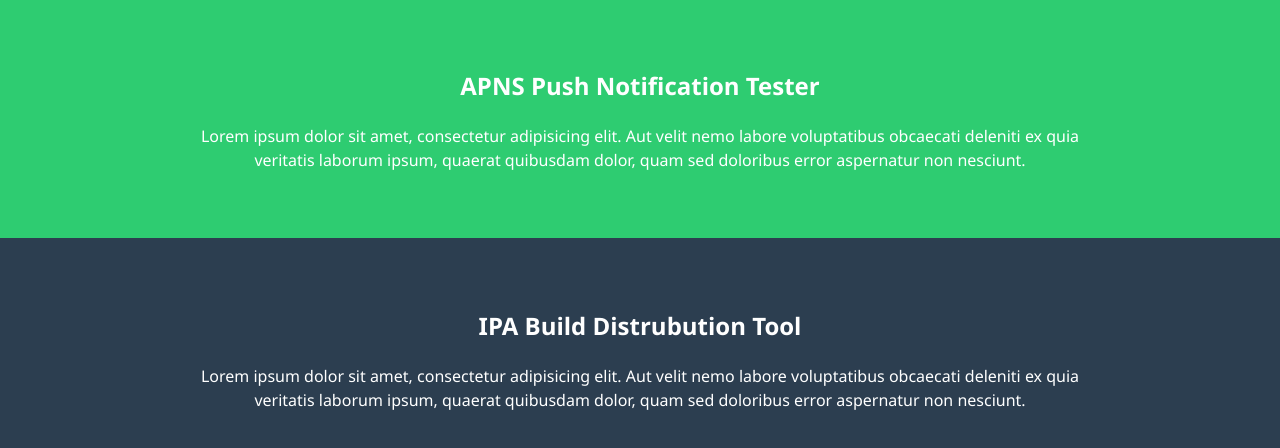
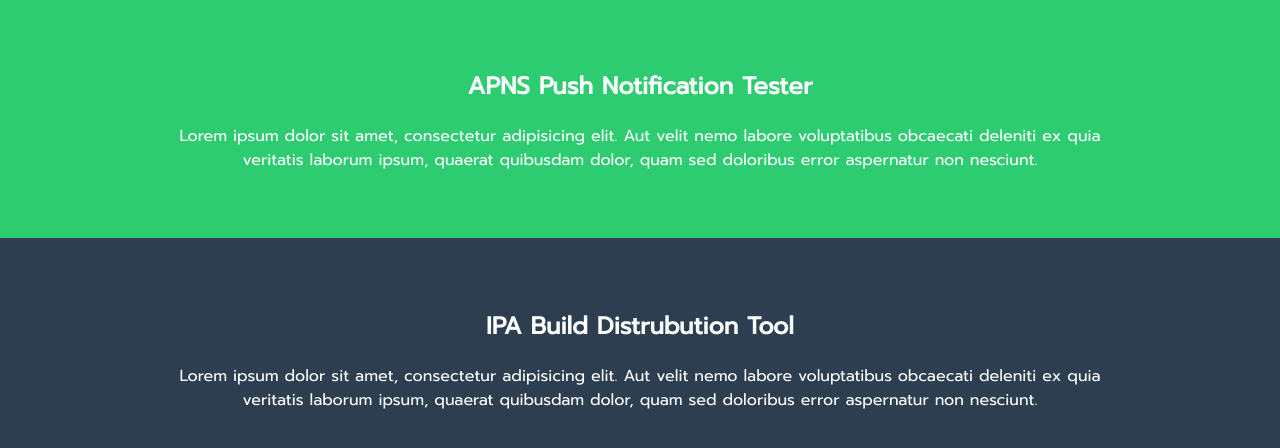
Before and after one commit to HackdYourShit/networkLogger, a website: page videoPage/index.html in a window 1280 px wide. Shown: the part 802-1250 px from the top of the page. Drawn offline with nearby package versions, Linux system fonts and the light colour scheme.

Commit message:
Change in css file

```diff
--- a/videoPage/css/style.css
+++ b/videoPage/css/style.css
@@ -86,6 +86,7 @@ body{
 
 .section{
   padding: 50px 0;
+  font-family: 'Prompt', sans-serif;
 }
 
 .section-a{
```
